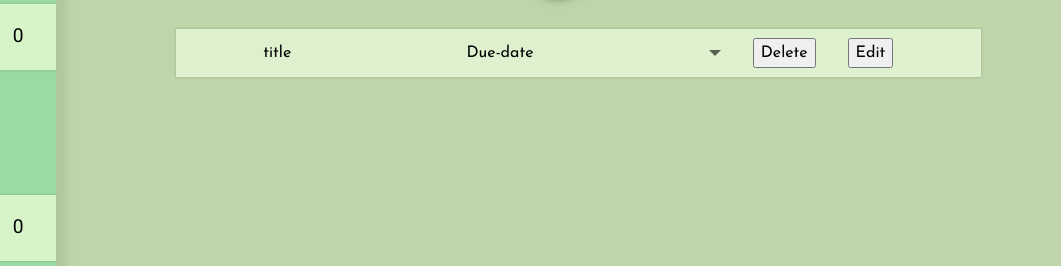
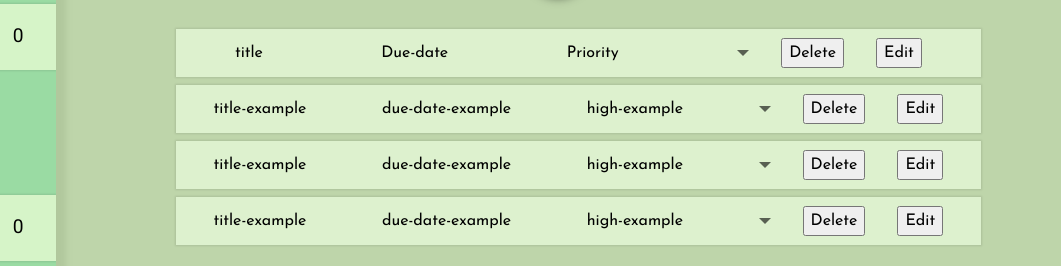
Before and after one commit to Neon-Panda/Project-Todo-List, a website built with webpack: page src/template.html in a window 1280 px wide. Shown: the part 147-413 px from the top of the page, 219-1280 px from the left. Built offline with nearby package versions, Linux system fonts and the light colour scheme; files whose address does not match are found by name.

Commit message:
add .js to add task to DOM

```diff
--- a/src/index.js
+++ b/src/index.js
@@ -4,4 +4,58 @@ import Tasks from "./tasks.js"
 const taskExample1 = new Tasks("title-example", "due-date-example", "decription-example", "high-example", "default-example")
 const taskExample2 = new Tasks("title-example", "due-date-example", "decription-example", "high-example", "default-example")
 const taskExample3 = new Tasks("title-example", "due-date-example", "decription-example", "high-example", "default-example")
-console.log(Tasks.returnAllTask())
+
+const allTasks = Tasks.returnAllTask();
+console.log(allTasks)
+
+const taskDisplay = document.querySelector("#content-projects")
+console.log(taskDisplay)
+
+allTasks.forEach((element, index) => {
+    let itemList = document.createElement("li")
+    let itemInput = document.createElement("input")
+    let itemLabel = document.createElement("label")
+    let itemSpanTitle = document.createElement("span")
+    let itemSpanDue = document.createElement("span")
+    let itemSpanPriority = document.createElement("span")
+    let itemIcons = document.createElement("div")
+    let itemDelteBtn = document.createElement("button")
+    let itemEditBtn = document.createElement("button")
+    let itemDescriptionDiv = document.createElement("div")
+    let itemDescription = document.createElement("span")
+
+    itemList.classList.add("task-item")
+    itemInput.type = "checkbox"
+    itemInput.id = `toggle${index}`
+    itemInput.classList.add("task-input")
+    itemLabel.setAttribute("for", `toggle${index}`)
+    itemLabel.classList.add("task-visisble")
+    itemSpanTitle.classList.add("task-title")
+    itemSpanDue.classList.add("task-due")
+    itemSpanPriority.classList.add("task-priority")
+    itemIcons.classList.add("icons")
+    itemDelteBtn.dataset.taskBtn = "delete"
+    itemEditBtn.dataset.taskBtn = "edit"
+    itemDescriptionDiv.classList.add("task-expand")
+
+    itemSpanTitle.textContent = element.title
+    itemSpanDue.textContent = element.due
+    itemSpanPriority.textContent = element.priority
+    itemDescription.textContent = element.description
+    itemDelteBtn.textContent = "Delete"
+    itemEditBtn.textContent = "Edit"
+
+    itemIcons.appendChild(itemDelteBtn)
+    itemIcons.appendChild(itemEditBtn)
+    itemLabel.appendChild(itemSpanTitle)
+    itemLabel.appendChild(itemSpanDue)
+    itemLabel.appendChild(itemSpanPriority)
+    itemLabel.appendChild(itemIcons)
+    itemDescriptionDiv.appendChild(itemDescription)
+    itemList.appendChild(itemInput)
+    itemList.appendChild(itemLabel)
+    itemList.appendChild(itemDescriptionDiv)
+
+    console.log(itemList)
+    taskDisplay.appendChild(itemList)
+});
--- a/src/template.html
+++ b/src/template.html
@@ -38,16 +38,17 @@
         <button id="add-task" class="add-button">
             <img src="svg/plus.svg" alt="add task">
         </button>
-        <section id="content-projects" class="projects-display">
-            <ul class="task-example">
+        <section class="projects-display">
+            <ul id="content-projects" class="task-example">
                 <li class="task-item">
                     <input type="checkbox" name="" id="toggle" class="task-input">
                     <label for="toggle" class="task-visisble">
                         <span class="task-title">title</span>
                         <span class="task-due">Due-date</span>
+                        <span class="task-priority">Priority</span>
                         <div class="icons">
-                            <button>Delete</button>
-                            <button>Edit</button>
+                            <button data-task-btn="delete">Delete</button>
+                            <button data-task-btn="edit">Edit</button>
                         </div>
                     </label>
                     <div class="task-expand">
```
